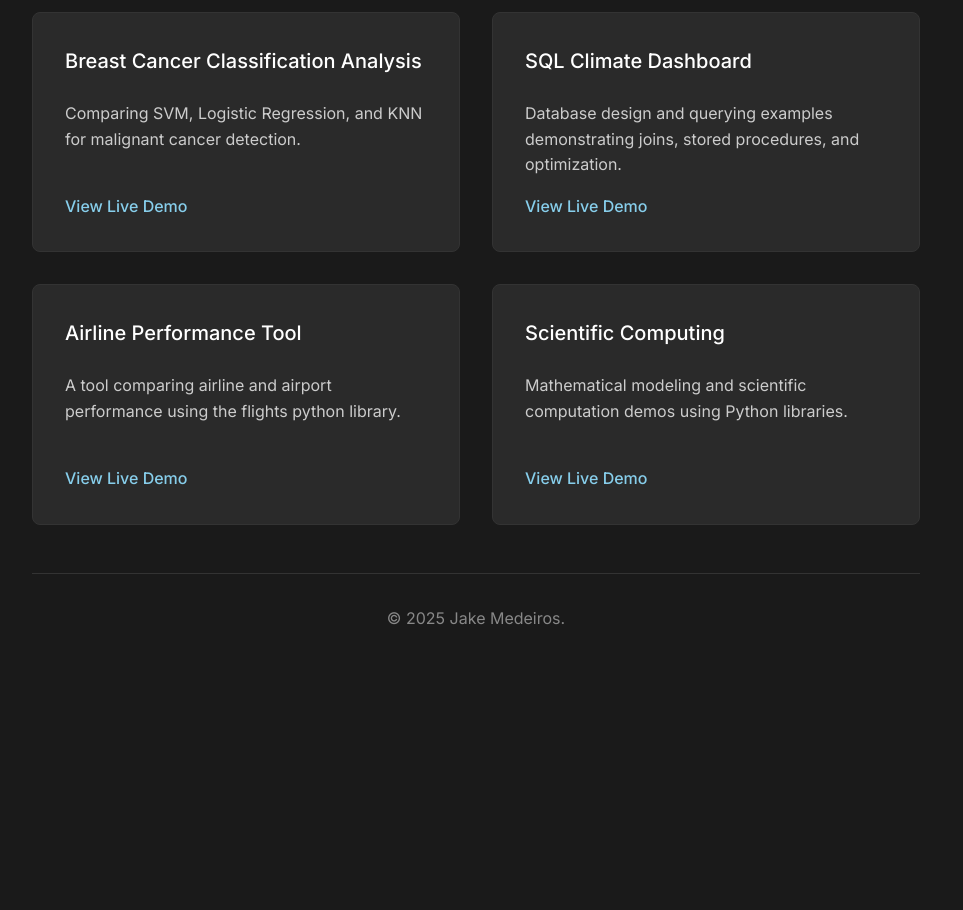
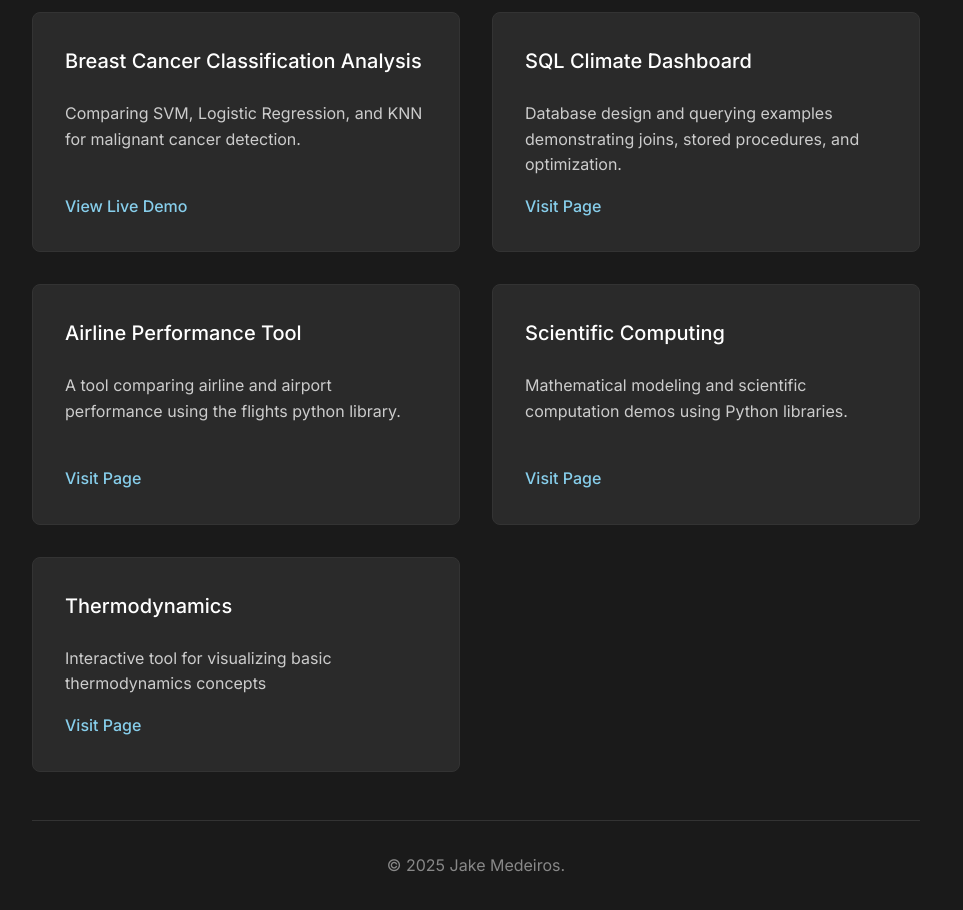
Before and after one commit to jakemedeiros7/jakemedeiros7.github.io, a plain HTML site: page index.html in a window 1280 px wide. Shown: the part 613-1523 px from the top of the page, 0-963 px from the left. Before the commit the page ends 1492 px from the top, so only its background shows below. Drawn offline with Linux system fonts and the light colour scheme.

Commit message:
Adding a tile for thermo page

```diff
--- a/index.html
+++ b/index.html
@@ -50,19 +50,25 @@
                             <div class="project-card">
                                 <h3>SQL Climate Dashboard</h3>
                                 <p>Database design and querying examples demonstrating joins, stored procedures, and optimization.</p>
-                                <a href="https://jakemedeiros7.github.io/climate-data-visualization/index.html" target="_blank" rel="noopener">View Live Demo</a>
+                                <a href="https://jakemedeiros7.github.io/climate-data-visualization/index.html" target="_blank" rel="noopener">Visit Page</a>
                             </div>
 
                             <div class="project-card">
                                 <h3>Airline Performance Tool</h3>
                                 <p>A tool comparing airline and airport performance using the flights python library.</p>
-                                <a href="https://jakemedeiros7.github.io/flight-analysis-dashboard/index.html" target="_blank" rel="noopener">View Live Demo</a>
+                                <a href="https://jakemedeiros7.github.io/flight-analysis-dashboard/index.html" target="_blank" rel="noopener">Visit Page</a>
                             </div>
 
                             <div class="project-card">
                                 <h3>Scientific Computing</h3>
                                 <p>Mathematical modeling and scientific computation demos using Python libraries.</p>
-                                <a href="https://jakemedeiros7.github.io/statistical-analysis-dashboard/index.html" target="_blank" rel="noopener">View Live Demo</a>
+                                <a href="https://jakemedeiros7.github.io/statistical-analysis-dashboard/index.html" target="_blank" rel="noopener">Visit Page</a>
+                            </div>
+
+                            <div class="project-card">
+                                <h3>Thermodynamics</h3>
+                                <p>Interactive tool for visualizing basic thermodynamics concepts</p>
+                                <a href="https://jakemedeiros7.github.io/thermodynamics/index.html" target="_blank" rel="noopener">Visit Page</a>
                             </div>
                         </div>
                     </section>
```
